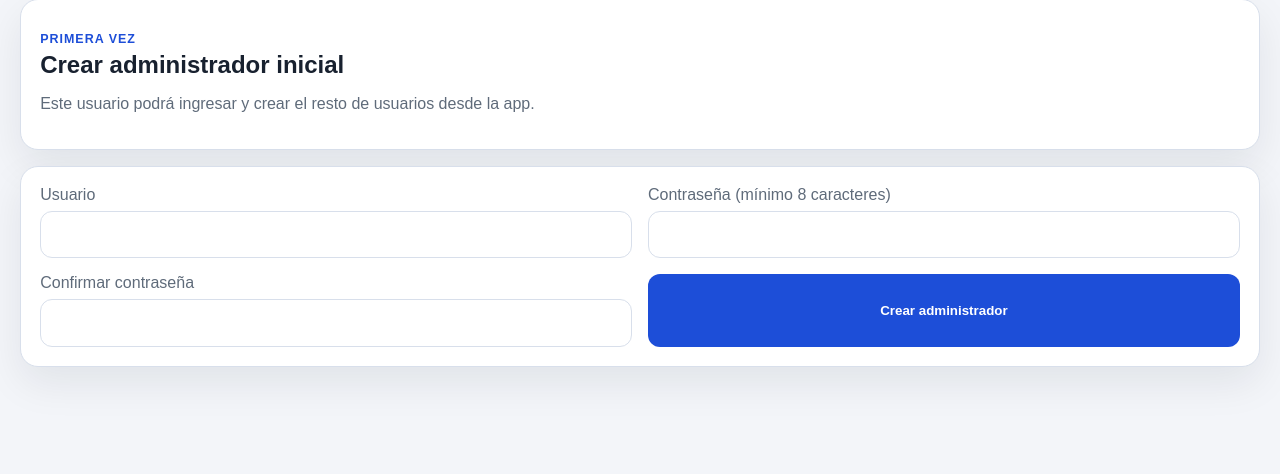
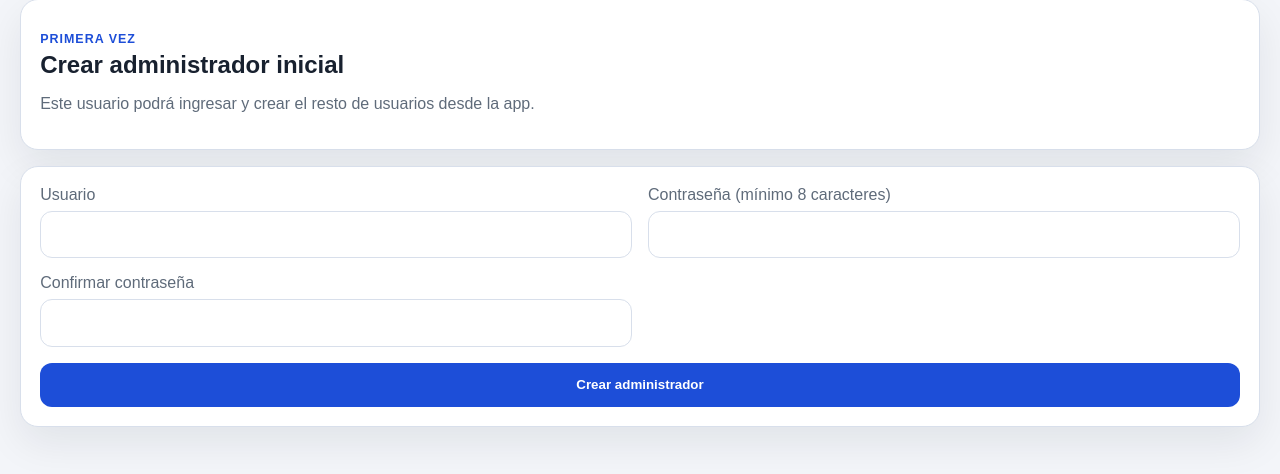
Before and after one commit to danielandresolateseguel/atbb, a Flask app: page /setup in a window 1280 px wide. Shown: the part 100-574 px from the top of the page. Run offline with Flask 3, Linux system fonts and the light colour scheme; data that the repository does not hold is empty; some libraries are stand-ins or nearby versions.

Commit message:
Hallazgos: mejorar layout y restringir validacion

```diff
--- a/app/routes.py
+++ b/app/routes.py
@@ -290,7 +290,7 @@ def can_respond_findings():
 
 def can_validate_findings():
     user = current_user()
-    return bool(user and (user.get("role") in {"admin", "gerente", "auditor"}))
+    return bool(user and (user.get("role") in {"admin", "gerente"}))
 
 
 def current_supervisor_scope_names():
--- a/app/static/css/main.css
+++ b/app/static/css/main.css
@@ -502,6 +502,10 @@ small {
     gap: 1rem;
 }
 
+form.form-grid {
+    align-items: start;
+}
+
 .button-row,
 .guide-list {
     display: grid;
@@ -2339,6 +2343,20 @@ td {
         grid-template-columns: repeat(2, minmax(0, 1fr));
     }
 
+    form.form-grid > p,
+    form.form-grid > button {
+        grid-column: 1 / -1;
+    }
+
+    form.form-grid > button {
+        justify-self: stretch;
+    }
+
+    form.form-grid:has(input[type="file"]) > label:has(textarea),
+    form.form-grid:has(textarea):not(:has(select)):not(:has(input[type="file"])) > label:has(textarea) {
+        grid-column: 1 / -1;
+    }
+
     .signature-grid {
         grid-template-columns: repeat(2, minmax(0, 1fr));
         align-items: start;
```
